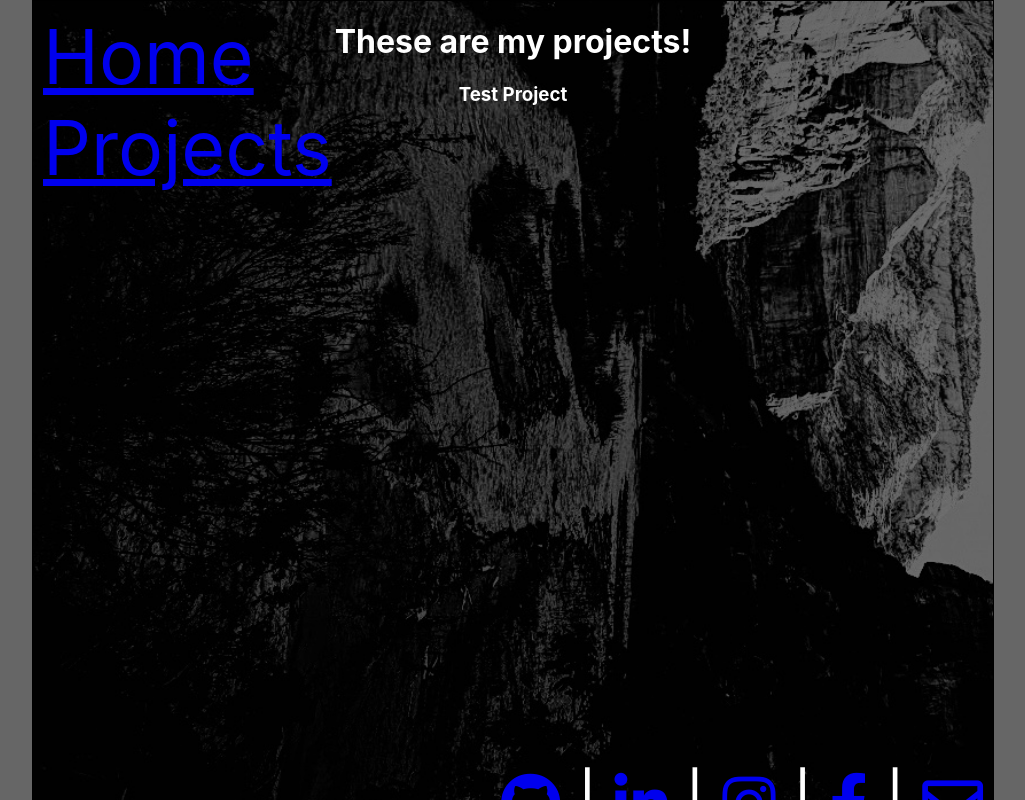
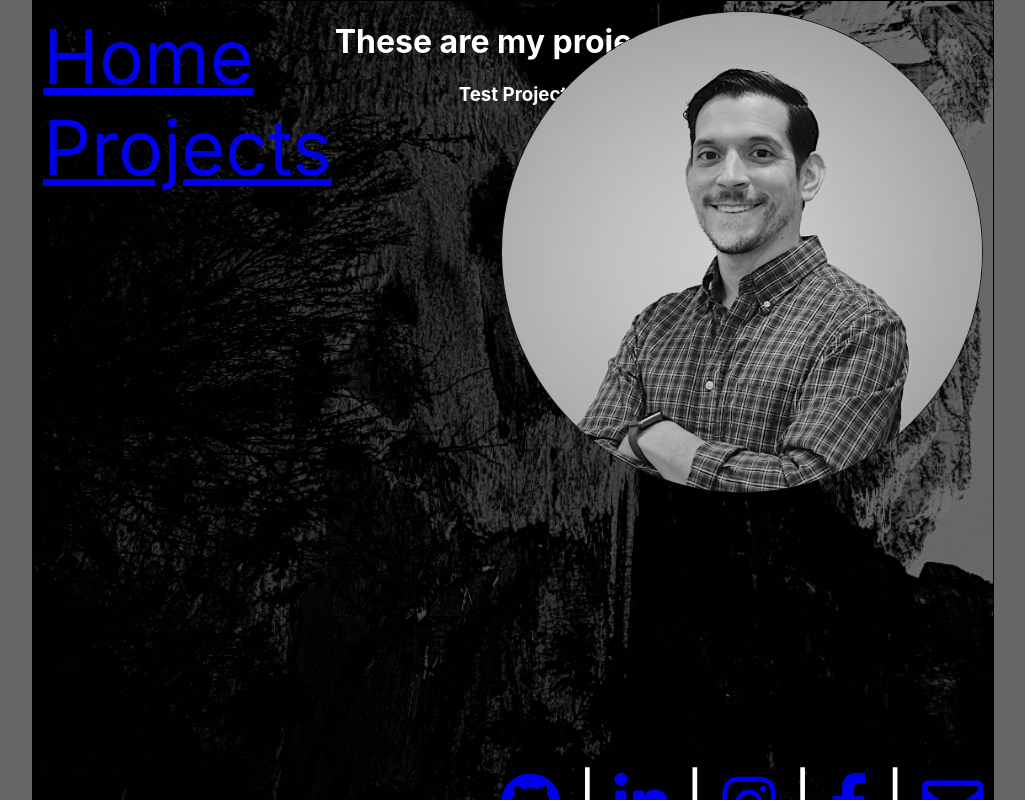
Before and after one commit to mddilley/portfolio-site, a React (Create React App) app: page / in a window 1280 px wide. Shown: the top 800 px of the page, without its empty margins (127-1152 px from the left). Built offline with nearby package versions, Linux system fonts and the light colour scheme.

Commit message:
Change indentations in Home components, add fragment surrounding new div with headshot img, add .top-right and .img-circle to App.css from local project

```diff
--- a/src/App.css
+++ b/src/App.css
@@ -77,6 +77,16 @@ body {
 
 /* sections */
 
+.top-right {
+  text-align: right;
+  position: absolute;
+  top: 0;
+  right: 0;
+  float: right;
+  margin: 10px 10px 0 0;
+  width: 100%;
+}
+
 .top-left {
   text-align: left;
   font-size: 4.7em;
@@ -103,3 +113,11 @@ body {
 h2 {
   margin: 0;
 }
+
+/* images */
+
+.img-circle {
+  border-radius: 50%;
+  width: 50%;
+  border: 1px solid #111;
+}
--- a/src/Components/Home.js
+++ b/src/Components/Home.js
@@ -1,7 +1,11 @@
 import React from 'react'
 
 function Home() {
-  return <div className="bottom-right">
+  return <>
+         <div class="top-right">
+           <img src="/headshot2squared.png" alt="Mike Dilley headshot" class="img-circle" />
+         </div>
+         <div className="bottom-right">
            <a href="https://github.com/mddilley"><i className="fab fa-github"></i></a><span>  | </span>
            <a href="https://www.linkedin.com/in/mike-dilley"><i className="fab fa-linkedin-in"></i></a><span>  | </span>
            <a href="https://www.instagram.com/mdilley/"><i className="fab fa-instagram"></i></a><span>  | </span>
@@ -9,6 +13,7 @@ function Home() {
            <a href="mailto:mike.dilley@gmail.com"><i className="far fa-envelope"></i></a>
            <h2>/ / / / mike dilley</h2>
          </div>
+         </>
 }
 
 export default Home;
```
Also changed, not shown: public/headshot2squared.png (added). Lines whose indentation alone changed are shown as unchanged.
